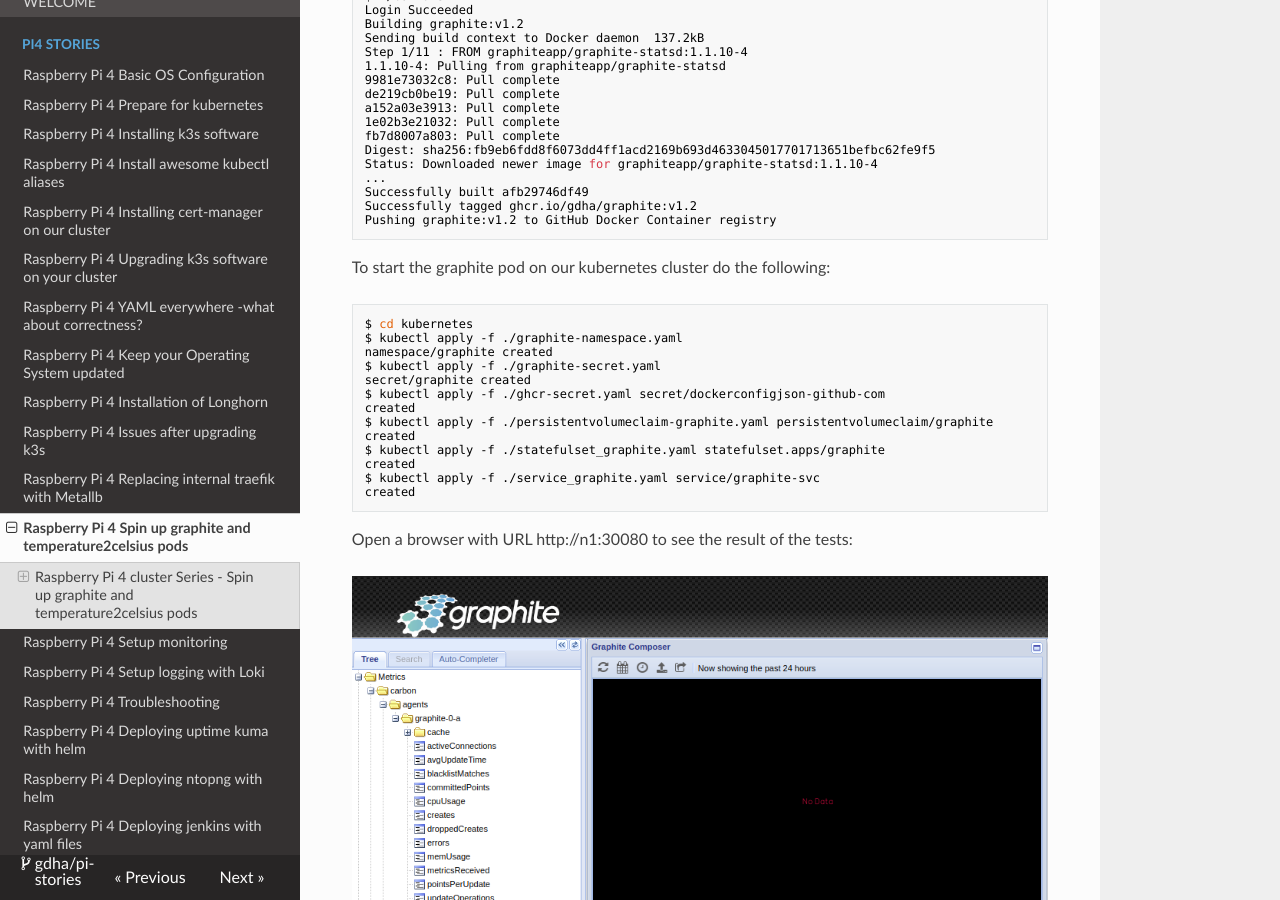
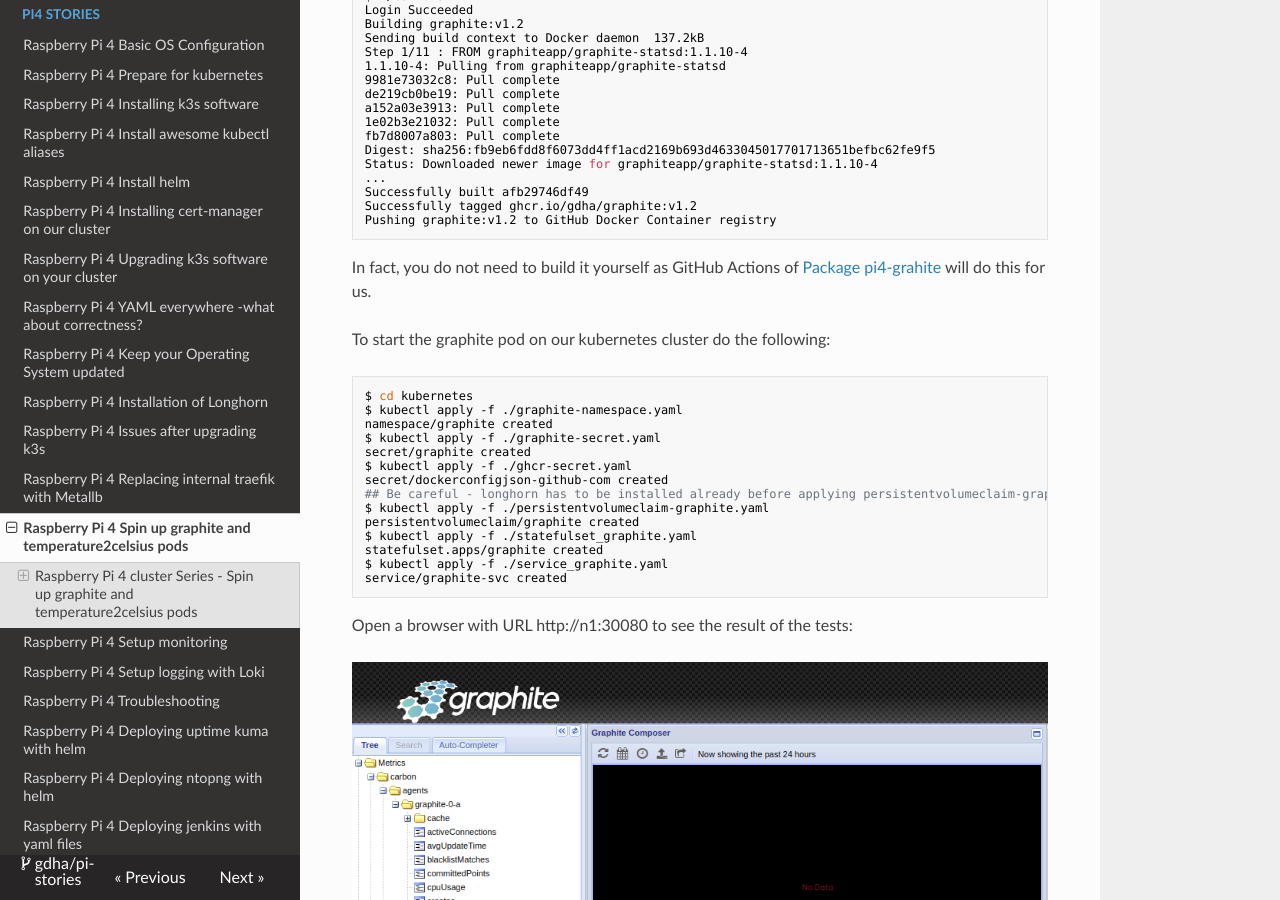
Before and after one commit to gdha/pi-stories, an MkDocs documentation site: the page built from docs/pi-stories12.md, in a window 1280 px wide and 900 px high, scrolled down 719 px. Built offline with MkDocs 1.6.1, drawn with Linux system fonts in a browser that asks for light colours; nearby versions of some CDN libraries.

Commit message:
update the docs a bit

````diff
--- a/docs/pi-stories12.md
+++ b/docs/pi-stories12.md
@@ -36,6 +36,9 @@
 Pushing graphite:v1.2 to GitHub Docker Container registry
 ```
 
+In fact, you do not need to build it yourself as GitHub Actions of [Package pi4-grahite](https://github.com/gdha/pi4-graphite/pkgs/container/pi4-graphite) will do this for us.
+
+
 To start the graphite pod on our kubernetes cluster do the following:
 
 ```bash
@@ -44,14 +47,15 @@
 namespace/graphite created
 $ kubectl apply -f ./graphite-secret.yaml
 secret/graphite created
-$ kubectl apply -f ./ghcr-secret.yaml secret/dockerconfigjson-github-com
-created
-$ kubectl apply -f ./persistentvolumeclaim-graphite.yaml persistentvolumeclaim/graphite
-created
-$ kubectl apply -f ./statefulset_graphite.yaml statefulset.apps/graphite
-created
-$ kubectl apply -f ./service_graphite.yaml service/graphite-svc
-created
+$ kubectl apply -f ./ghcr-secret.yaml
+secret/dockerconfigjson-github-com created
+## Be careful - longhorn has to be installed already before applying persistentvolumeclaim-graphite.yaml
+$ kubectl apply -f ./persistentvolumeclaim-graphite.yaml
+persistentvolumeclaim/graphite created
+$ kubectl apply -f ./statefulset_graphite.yaml
+statefulset.apps/graphite created
+$ kubectl apply -f ./service_graphite.yaml
+service/graphite-svc created
 ```
 
 Open a browser with URL http://n1:30080 to see the result of the tests:
--- a/mkdocs.yml
+++ b/mkdocs.yml
@@ -19,6 +19,7 @@
     - 'Raspberry Pi 4 Prepare for kubernetes': 'pi-stories2.md'
     - 'Raspberry Pi 4 Installing k3s software': 'pi-stories3.md'
     - 'Raspberry Pi 4 Install awesome kubectl aliases': 'pi-stories4.md'
+    - 'Raspberry Pi 4 Install helm': 'pi-stories4helm.md'
     - 'Raspberry Pi 4 Installing cert-manager on our cluster': 'pi-stories5.md'
     - 'Raspberry Pi 4 Upgrading k3s software on your cluster': 'pi-stories6.md'
     - 'Raspberry Pi 4 YAML everywhere -what about correctness?': 'pi-stories7.md'
````
Also changed, not shown: docs/pi-stories11.md (+16 -3 lines), docs/pi-stories4helm.md (added, +47 -0 lines), docs/pi-stories9.md (+13 -0 lines).
